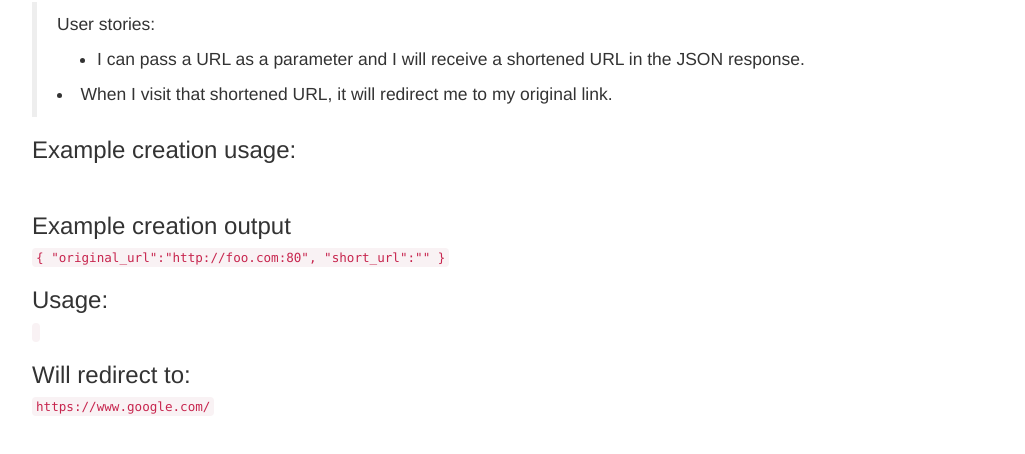
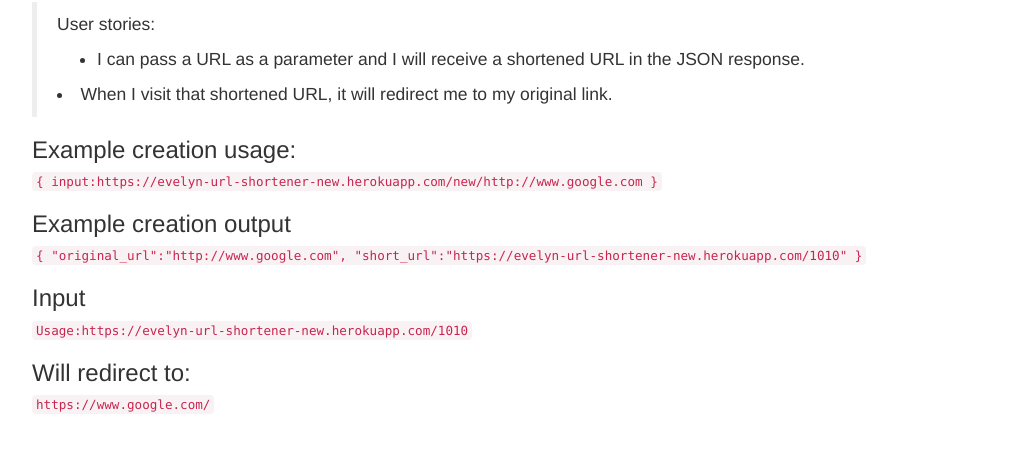
Before and after one commit to EvelynSun/url-shortener, a website: page index.html in a window 1280 px wide. Shown: the part 68-522 px from the top of the page, without its empty margins (38-1063 px from the left). Drawn offline with nearby package versions, Linux system fonts and the light colour scheme.

Commit message:
modified

```diff
--- a/index.html
+++ b/index.html
@@ -25,16 +25,19 @@
       </ul>
     </blockquote>
     <h3>Example creation usage:</h3>
-
+   <code>{
+  input:https://evelyn-url-shortener-new.herokuapp.com/new/http://www.google.com
+}
+  </code>
     <br/>
 
     <h3>Example creation output</h3>
     <code>{
-  "original_url":"http://foo.com:80",
-  "short_url":""
+  "original_url":"http://www.google.com",
+  "short_url":"https://evelyn-url-shortener-new.herokuapp.com/1010"
 }
 </code>
-    <h3>Usage:</h3><code></code>
+    <h3>Input</h3><code>Usage:https://evelyn-url-shortener-new.herokuapp.com/1010</code>
     <h3>Will redirect to:</h3><code>https://www.google.com/</code>
   </div>
 </body>
```
